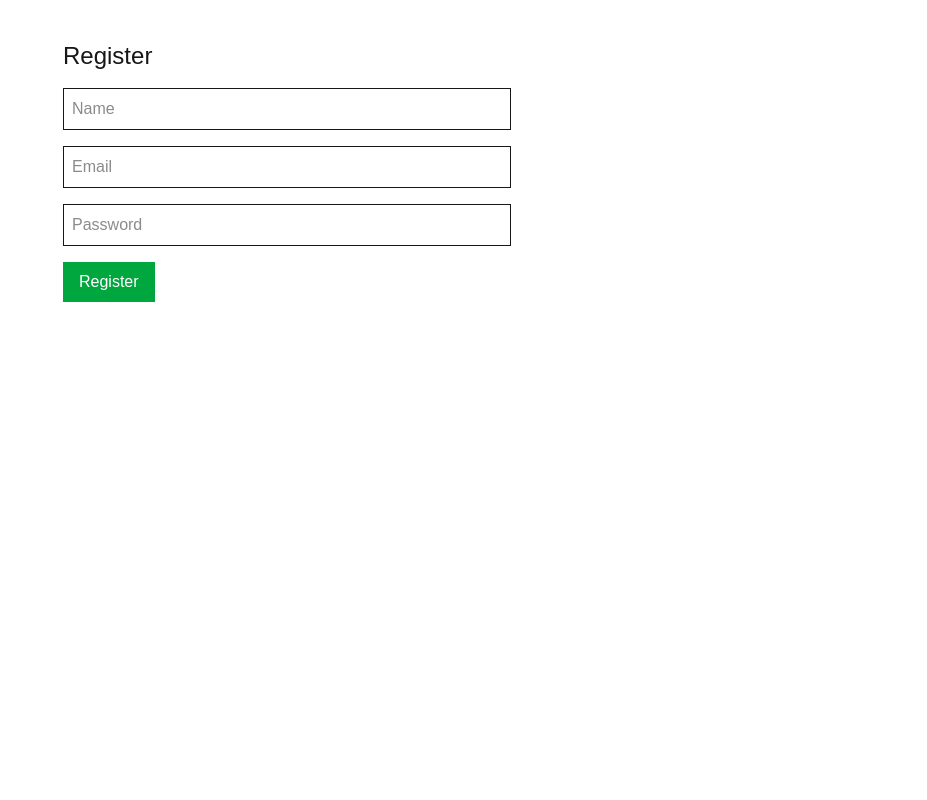
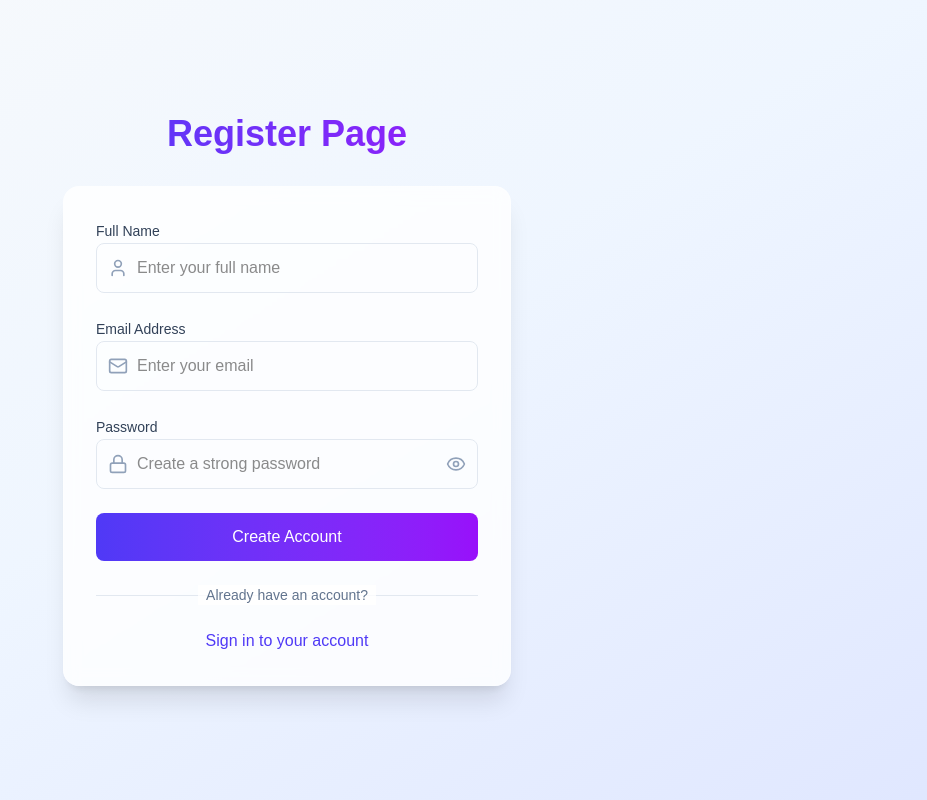
Before and after one commit to clayriell/pilot-app-test, a Next.js app: page /register in a window 1280 px wide. Shown: the whole page, without its empty margins (353-1280 px from the left). Built offline with nearby package versions, Linux system fonts and the light colour scheme.

Commit message:
memasukkan desain kedalam login dan register

```diff
--- a/src/app/page.tsx
+++ b/src/app/page.tsx
@@ -5,9 +5,9 @@ import { useRouter } from "next/navigation";
 
 export default function LoginPage() {
   const router = useRouter();
-
   const [identifier, setIdentifier] = useState("");
   const [password, setPassword] = useState("");
+  const [showPassword, setShowPassword] = useState(false);
   const [loading, setLoading] = useState(false);
   const [error, setError] = useState("");
 
@@ -27,7 +27,6 @@ export default function LoginPage() {
       if (!res.ok) {
         setError(data.error || "Login gagal");
       } else {
-        // ✅ redirect ke dashboard setelah login sukses
         router.push("/dashboard");
       }
     } catch (err) {
@@ -38,45 +37,99 @@ export default function LoginPage() {
   };
 
   return (
-    <div className="flex items-center justify-center min-h-screen bg-gray-100">
-      <form
-        onSubmit={handleLogin}
-        className="bg-white p-6 rounded-2xl shadow-md w-96 space-y-4"
-      >
-        <h1 className="text-xl font-semibold text-center">Login</h1>
+    <div className="min-h-screen bg-gradient-to-br from-slate-50 via-blue-50 to-indigo-100 flex items-center justify-center p-4">
+      <div className="w-full max-w-md">
+        {/* Header */}
+        <div className="text-center mb-8">
+          <h1 className="text-4xl font-bold bg-gradient-to-r from-indigo-600 to-purple-600 bg-clip-text text-transparent mb-2">
+            Welcome
+          </h1>
+          <p className="text-slate-600">
+            Sign in to your account
+          </p>
+        </div>
 
-        {error && <p className="text-red-500 text-sm">{error}</p>}
-
-        <div>
-          <label className="block text-sm font-medium">Username or Email</label>
+        {/* Form Card */}
+        <div className="bg-white/80 backdrop-blur-sm rounded-2xl shadow-xl border border-white/20 p-8">
+          <form onSubmit={handleLogin} className="space-y-6">
+            {/* Username/Email Input */}
+            <div className="space-y-2">
+              <label className="text-sm font-medium text-slate-700">Username or Email</label>
               <input
-            // type="email"
+                type="text"
                 value={identifier}
                 onChange={(e) => setIdentifier(e.target.value)}
-            className="mt-1 w-full border rounded-lg px-3 py-2 focus:outline-none focus:ring focus:ring-blue-400"
+                placeholder="Enter your username or email"
+                className="w-full px-4 py-3 border border-slate-200 rounded-lg focus:ring-2 focus:ring-indigo-500 focus:border-transparent transition-all duration-200"
                 required
               />
             </div>
 
-        <div>
-          <label className="block text-sm font-medium">Password</label>
+            {/* Password Input */}
+            <div className="space-y-2">
+              <label className="text-sm font-medium text-slate-700">Password</label>
+              <div className="relative">
                 <input
-            type="password"
+                  type={showPassword ? "text" : "password"}
                   value={password}
                   onChange={(e) => setPassword(e.target.value)}
-            className="mt-1 w-full border rounded-lg px-3 py-2 focus:outline-none focus:ring focus:ring-blue-400"
+                  placeholder="Enter your password"
+                  className="w-full px-4 py-3 pr-16 border border-slate-200 rounded-lg focus:ring-2 focus:ring-indigo-500 focus:border-transparent transition-all duration-200"
                   required
                 />
+                <button
+                  type="button"
+                  onClick={() => setShowPassword(!showPassword)}
+                  className="absolute inset-y-0 right-0 px-4 text-sm font-medium text-indigo-600 hover:text-indigo-500"
+                >
+                  {showPassword ? "Hide" : "Show"}
+                </button>
+              </div>
             </div>
 
+            {/* Error Message */}
+            {error && (
+              <div className="bg-red-50 border border-red-200 text-red-700 px-4 py-3 rounded-lg">
+                {error}
+              </div>
+            )}
+
+            {/* Submit Button */}
             <button
               type="submit"
               disabled={loading}
-          className="w-full bg-blue-600 text-white py-2 rounded-lg hover:bg-blue-700 transition disabled:opacity-50"
+              className="w-full bg-gradient-to-r from-indigo-600 to-purple-600 text-white py-3 px-4 rounded-lg font-medium hover:from-indigo-700 hover:to-purple-700 focus:outline-none focus:ring-2 focus:ring-offset-2 focus:ring-indigo-500 disabled:opacity-50 disabled:cursor-not-allowed transition-all duration-200"
             >
-          {loading ? "Loading..." : "Login"}
+              {loading ? (
+                <span className="flex items-center justify-center">
+                  <svg className="animate-spin -ml-1 mr-3 h-5 w-5 text-white" xmlns="http://www.w3.org/2000/svg" fill="none" viewBox="0 0 24 24">
+                    <circle className="opacity-25" cx="12" cy="12" r="10" stroke="currentColor" strokeWidth="4"></circle>
+                    <path className="opacity-75" fill="currentColor" d="M4 12a8 8 0 018-8V0C5.373 0 0 5.373 0 12h4zm2 5.291A7.962 7.962 0 014 12H0c0 3.042 1.135 5.824 3 7.938l3-2.647z"></path>
+                  </svg>
+                  Signing in...
+                </span>
+              ) : (
+                "Sign In"
+              )}
             </button>
           </form>
+
+          {/* Divider */}
+          <div className="relative my-6">
+            <div className="absolute inset-0 flex items-center">
+              <div className="w-full border-t border-slate-200"></div>
+            </div>
+            <div className="relative flex justify-center text-sm">
+              <span className="px-2 bg-white/80 text-slate-500">Don't have an account?</span>
+            </div>
+          </div>
+
+          {/* Register Link */}
+          <div className="text-center">
+              <p>Please ask admin to create your account</p>
+          </div>
+        </div>
+      </div>
     </div>
   );
 }
--- a/src/app/register/page.tsx
+++ b/src/app/register/page.tsx
@@ -2,17 +2,23 @@
 
 import { useState } from "react";
 import { useRouter } from "next/navigation";
+import { Eye, EyeOff, User, Mail, Lock } from "lucide-react";
 
 export default function RegisterPage() {
   const [email, setEmail] = useState("");
   const [name, setName] = useState("");
   const [password, setPassword] = useState("");
+  const [showPassword, setShowPassword] = useState(false);
   const [error, setError] = useState("");
+  const [isLoading, setIsLoading] = useState(false);
   const router = useRouter();
 
   const handleRegister = async (e: React.FormEvent) => {
     e.preventDefault();
+    setIsLoading(true);
+    setError("");
 
+    try {
       const res = await fetch("/api/user/register", {
         method: "POST",
         body: JSON.stringify({ name, email, password }),
@@ -23,40 +29,141 @@ export default function RegisterPage() {
       if (res.ok) {
         router.push("/login");
       } else {
-      setError(data.error);
+        setError(data.error || "Registration failed");
+      }
+    } catch (err) {
+      setError("Something went wrong. Please try again.");
+    } finally {
+      setIsLoading(false);
     }
   };
 
   return (
-    <div className="max-w-md mx-auto mt-10">
-      <h1 className="text-2xl mb-4">Register</h1>
-      {error && <p className="text-red-500">{error}</p>}
-      <form onSubmit={handleRegister} className="space-y-4">
+    <div className="min-h-screen bg-gradient-to-br from-slate-50 via-blue-50 to-indigo-100 flex items-center justify-center p-4">
+      <div className="w-full max-w-md">
+        {/* Header */}
+        <div className="text-center mb-8">
+          <h1 className="text-4xl font-bold bg-gradient-to-r from-indigo-600 to-purple-600 bg-clip-text text-transparent mb-2">
+            Register Page
+          </h1>
+        </div>
+
+        {/* Form Card */}
+        <div className="bg-white/80 backdrop-blur-sm rounded-2xl shadow-xl border border-white/20 p-8">
+          <form onSubmit={handleRegister} className="space-y-6">
+            {/* Name Input */}
+            <div className="space-y-2">
+              <label className="text-sm font-medium text-slate-700">Full Name</label>
+              <div className="relative">
+                <div className="absolute inset-y-0 left-0 pl-3 flex items-center pointer-events-none">
+                  <User className="h-5 w-5 text-slate-400" />
+                </div>
                 <input
                   type="text"
                   value={name}
                   onChange={(e) => setName(e.target.value)}
-          placeholder="Name"
-          className="w-full p-2 border"
+                  placeholder="Enter your full name"
+                  className="w-full pl-10 pr-4 py-3 border border-slate-200 rounded-lg focus:ring-2 focus:ring-indigo-500 focus:border-transparent transition-all duration-200"
+                  required
                 />
+              </div>
+            </div>
+
+            {/* Email Input */}
+            <div className="space-y-2">
+              <label className="text-sm font-medium text-slate-700">Email Address</label>
+              <div className="relative">
+                <div className="absolute inset-y-0 left-0 pl-3 flex items-center pointer-events-none">
+                  <Mail className="h-5 w-5 text-slate-400" />
+                </div>
                 <input
                   type="email"
                   value={email}
                   onChange={(e) => setEmail(e.target.value)}
-          placeholder="Email"
-          className="w-full p-2 border"
+                  placeholder="Enter your email"
+                  className="w-full pl-10 pr-4 py-3 border border-slate-200 rounded-lg focus:ring-2 focus:ring-indigo-500 focus:border-transparent transition-all duration-200"
+                  required
                 />
+              </div>
+            </div>
+
+            {/* Password Input */}
+            <div className="space-y-2">
+              <label className="text-sm font-medium text-slate-700">Password</label>
+              <div className="relative">
+                <div className="absolute inset-y-0 left-0 pl-3 flex items-center pointer-events-none">
+                  <Lock className="h-5 w-5 text-slate-400" />
+                </div>
                 <input
-          type="password"
+                  type={showPassword ? "text" : "password"}
                   value={password}
                   onChange={(e) => setPassword(e.target.value)}
-          placeholder="Password"
-          className="w-full p-2 border"
+                  placeholder="Create a strong password"
+                  className="w-full pl-10 pr-12 py-3 border border-slate-200 rounded-lg focus:ring-2 focus:ring-indigo-500 focus:border-transparent transition-all duration-200"
+                  required
                 />
-        <button type="submit" className="bg-green-600 text-white px-4 py-2">
-          Register
+                <button
+                  type="button"
+                  onClick={() => setShowPassword(!showPassword)}
+                  className="absolute inset-y-0 right-0 pr-3 flex items-center"
+                >
+                  {showPassword ? (
+                    <EyeOff className="h-5 w-5 text-slate-400 hover:text-slate-600" />
+                  ) : (
+                    <Eye className="h-5 w-5 text-slate-400 hover:text-slate-600" />
+                  )}
+                </button>
+              </div>
+            </div>
+
+            {/* Error Message */}
+            {error && (
+              <div className="bg-red-50 border border-red-200 text-red-700 px-4 py-3 rounded-lg">
+                {error}
+              </div>
+            )}
+
+            {/* Submit Button */}
+            <button
+              type="submit"
+              disabled={isLoading}
+              className="w-full bg-gradient-to-r from-indigo-600 to-purple-600 text-white py-3 px-4 rounded-lg font-medium hover:from-indigo-700 hover:to-purple-700 focus:outline-none focus:ring-2 focus:ring-offset-2 focus:ring-indigo-500 disabled:opacity-50 disabled:cursor-not-allowed transition-all duration-200"
+            >
+              {isLoading ? (
+                <span className="flex items-center justify-center">
+                  <svg className="animate-spin -ml-1 mr-3 h-5 w-5 text-white" xmlns="http://www.w3.org/2000/svg" fill="none" viewBox="0 0 24 24">
+                    <circle className="opacity-25" cx="12" cy="12" r="10" stroke="currentColor" strokeWidth="4"></circle>
+                    <path className="opacity-75" fill="currentColor" d="M4 12a8 8 0 018-8V0C5.373 0 0 5.373 0 12h4zm2 5.291A7.962 7.962 0 014 12H0c0 3.042 1.135 5.824 3 7.938l3-2.647z"></path>
+                  </svg>
+                  Creating Account...
+                </span>
+              ) : (
+                "Create Account"
+              )}
             </button>
           </form>
+
+          {/* Divider */}
+          <div className="relative my-6">
+            <div className="absolute inset-0 flex items-center">
+              <div className="w-full border-t border-slate-200"></div>
+            </div>
+            <div className="relative flex justify-center text-sm">
+              <span className="px-2 bg-white/80 text-slate-500">Already have an account?</span>
+            </div>
+          </div>
+
+          {/* Login Link */}
+          <div className="text-center">
+            <button
+              onClick={() => router.push("/")}
+              className="text-indigo-600 hover:text-indigo-500 font-medium transition-colors duration-200"
+            >
+              Sign in to your account
+            </button>
+          </div>
+        </div>
+      </div>
     </div>
   );
 }
```
Lines whose indentation alone changed are shown as unchanged.
